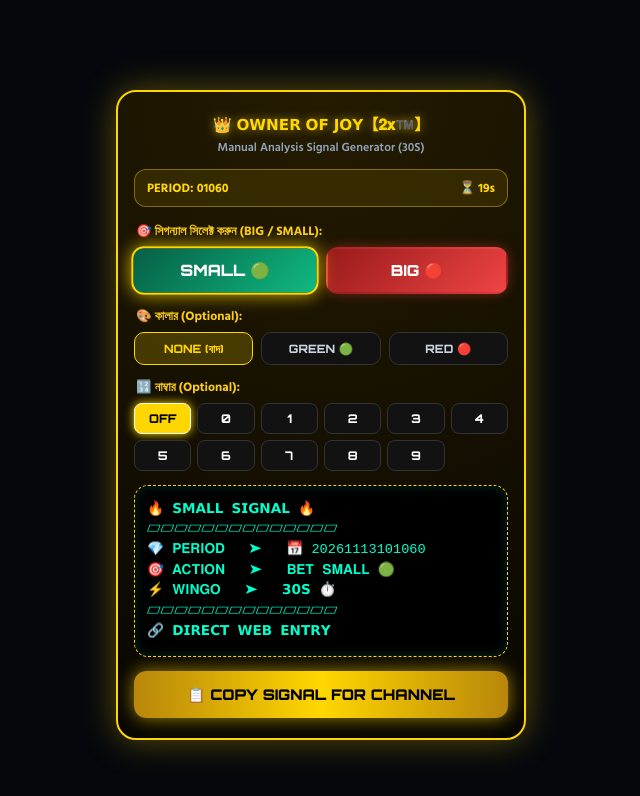
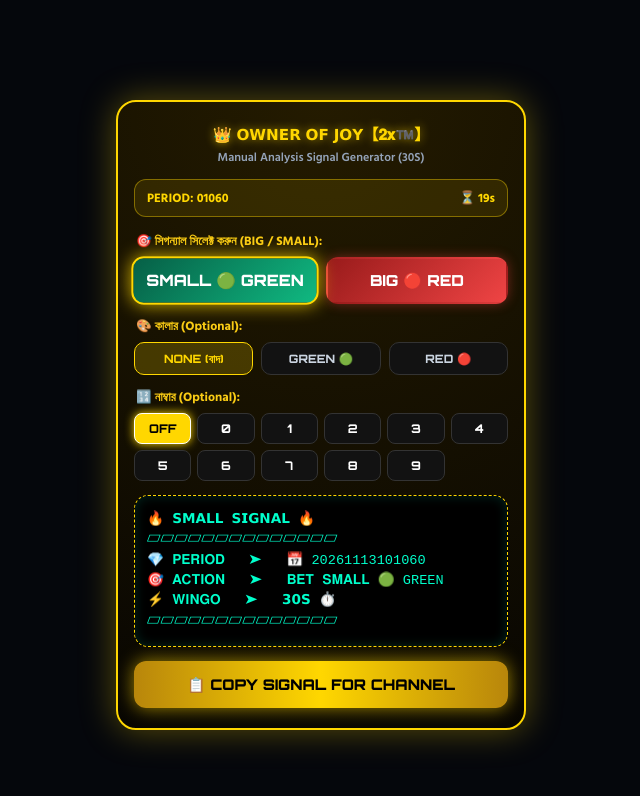
Before and after one commit to johirul22369/Outotextai, a plain HTML site: page index.html in a window 1280 px wide. Shown: the whole page, without its empty margins (319-959 px from the left). Drawn offline with Linux system fonts and the light colour scheme.

Commit message:
♚𝗢𝗪𝗡𝗘𝗥 𝗢𝗙 𝗝𝗢𝗬【𝟐𝐱™️】

```diff
--- a/index.html
+++ b/index.html
@@ -233,8 +233,8 @@
         <!-- ১. মেইন সিগন্যাল (BIG / SMALL) -->
         <div class="section-label">🎯 সিগন্যাল সিলেক্ট করুন (BIG / SMALL):</div>
         <div class="main-btn-grid">
-            <button class="action-btn btn-small active" id="btnSmall" onclick="selectSize('SMALL')">SMALL 🟢</button>
-            <button class="action-btn btn-big" id="btnBig" onclick="selectSize('BIG')">BIG 🔴</button>
+            <button class="action-btn btn-small active" id="btnSmall" onclick="selectSize('SMALL')">SMALL 🟢 GREEN</button>
+            <button class="action-btn btn-big" id="btnBig" onclick="selectSize('BIG')">BIG 🔴 RED</button>
         </div>
 
         <!-- ২. অপশনাল কালার -->
@@ -313,9 +313,10 @@
 
         function buildSignalText() {
             let titleEmoji = selectedSize === 'SMALL' ? "🔥 𝗦𝗠𝗔𝗟𝗟 𝗦𝗜𝗚𝗡𝗔𝗟 🔥" : "🔥 𝗕𝗜𝗚 𝗦𝗜𝗚𝗡𝗔𝗟 🔥";
-            let sizePart = selectedSize === 'SMALL' ? "𝐁𝐄𝐓 𝐒𝐌𝐀𝐋𝐋 🟢" : "𝐁𝐄𝐓 𝐁𝐈𝐆 🔴";
 
-            // অপশনাল কালার ও নাম্বার যোগ করা
+            // কালার নামসহ টেক্সট ফিক্সড করা
+            let sizePart = selectedSize === 'SMALL' ? "𝐁𝐄𝐓 𝐒𝐌𝐀𝐋𝐋 🟢 GREEN" : "𝐁𝐄𝐓 𝐁𝐈𝐆 🔴 RED";
+
             let extraParts = [];
             if (selectedColor !== 'NONE') {
                 extraParts.push(toBoldUnicode(selectedColor));
@@ -334,8 +335,7 @@
                                 `💎 𝐏𝐄𝐑𝐈𝐎𝐃   ➤   📅 ${currentPeriodNum}\n` +
                                 `🎯 𝐀𝐂𝐓𝐈𝐎𝐍   ➤   ${finalAction}\n` +
                                 `⚡ 𝐖𝐈𝐍𝐆𝐎   ➤   𝟯𝟬𝗦 ⏱️\n` +
-                                `▱▱▱▱▱▱▱▱▱▱▱▱▱▱\n` +
-                                `🔗 𝗗𝗜𝗥𝗘𝗖𝗧 𝗪𝗘𝗕 𝗘𝗡𝗧𝗥𝗬`;
+                                `▱▱▱▱▱▱▱▱▱▱▱▱▱▱`;
 
             document.getElementById('signalBox').innerText = currentSignalText;
         }
```
